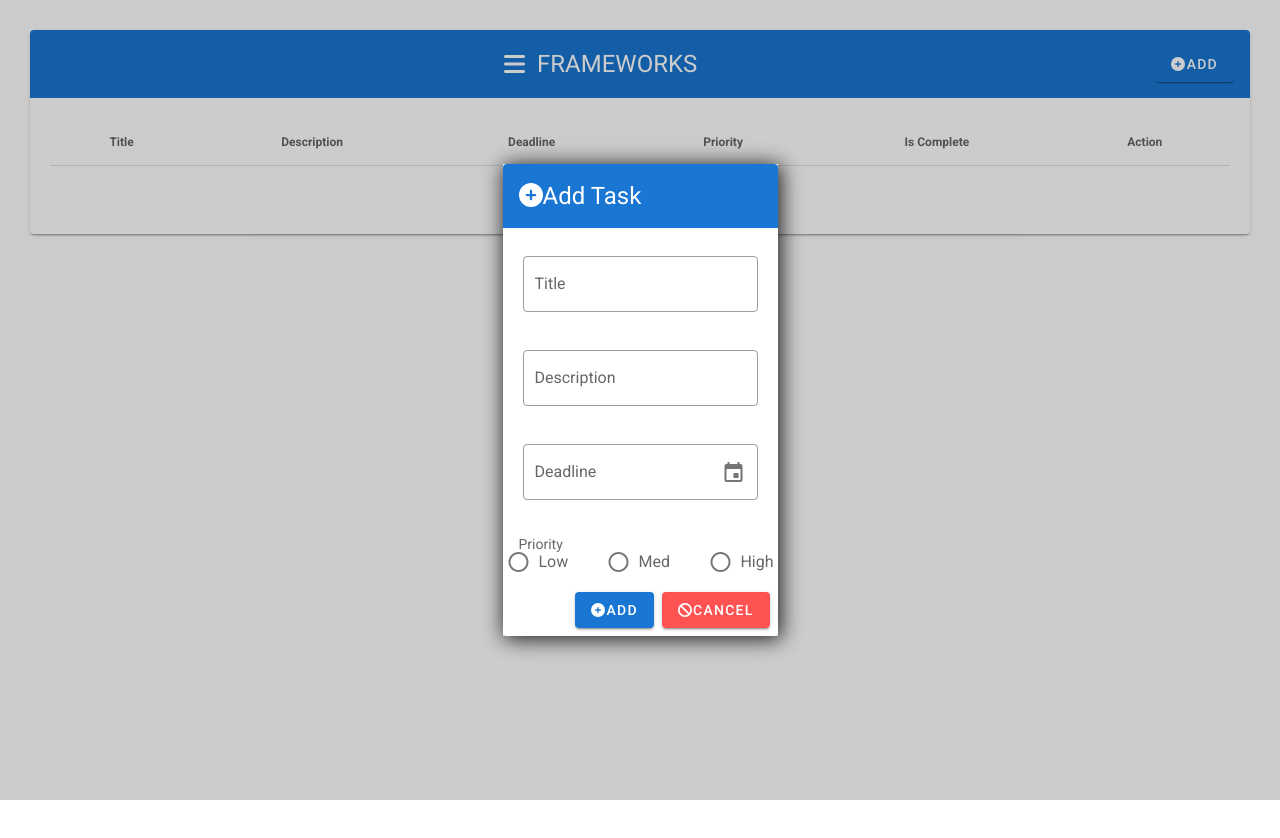
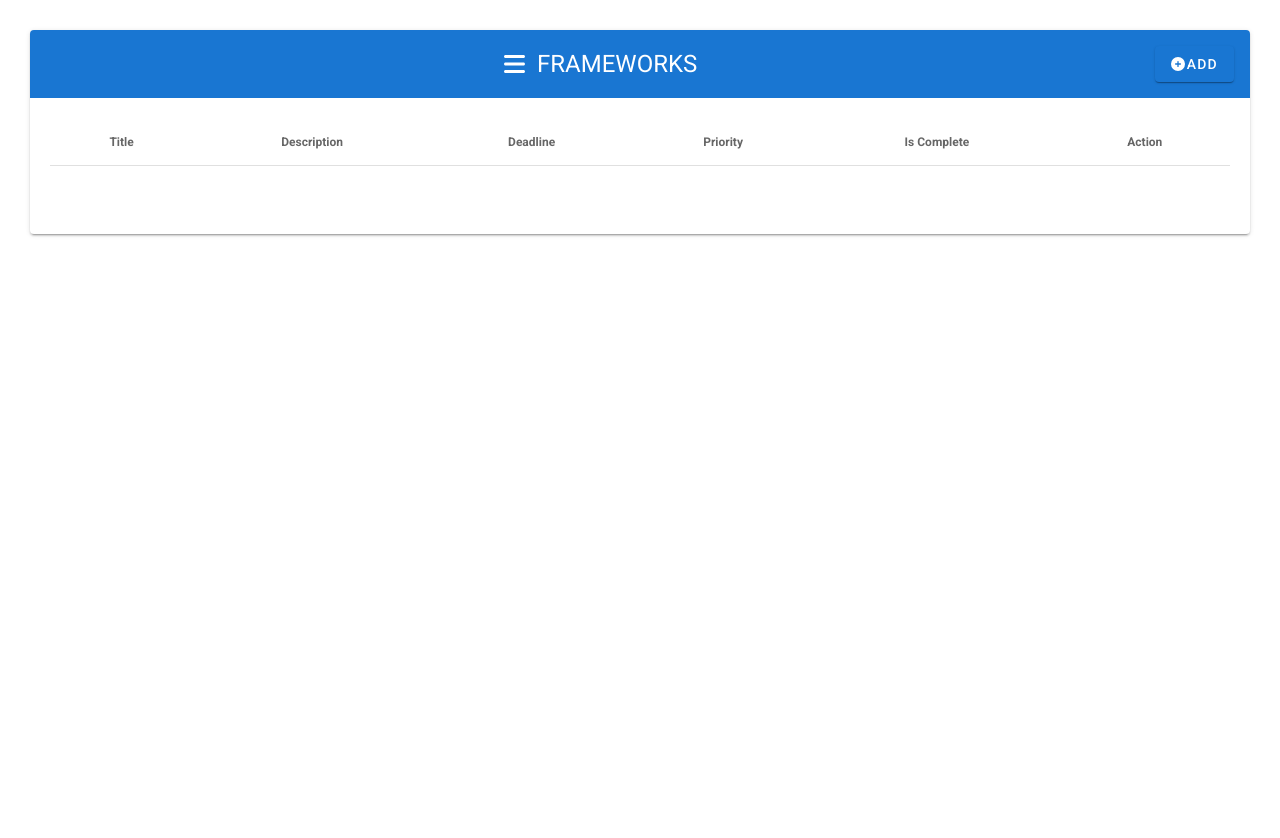
Before and after one commit to jeffpan602/To-Do-App, a Vue app in the folder todoapp/: page / in a window 1280 px wide. Shown: the top 838 px of the page. Built offline with nearby package versions, Linux system fonts and the light colour scheme.

Commit message:
updated add button functionality

```diff
--- a/todoapp/src/components/modalDialog.vue
+++ b/todoapp/src/components/modalDialog.vue
@@ -47,7 +47,8 @@
                                 <i class="fa-solid fa-circle-plus"></i> ADD
                             </v-btn>
                         </div>
-                        <v-btn color="error" elevation="2" @click="close"> <span class="fa-solid fa-ban" /> CANCEL
+                        <v-btn color="error" elevation="2" @click="closeModalDialog"> <span class="fa-solid fa-ban" />
+                            CANCEL
                         </v-btn>
                     </v-layout>
                 </v-form>
@@ -57,6 +58,13 @@
 </template>
 
 <script>
+export default {
+    name: 'modalDialog',
+    props: {
+        isVisible: Boolean,
+        isAddTask: Boolean
+    }
+}
 </script>
 
 <style>
--- a/todoapp/src/components/toDo.vue
+++ b/todoapp/src/components/toDo.vue
@@ -7,7 +7,7 @@
                 <span class="fa-solid fa-bars" /> &nbsp; FRAMEWORKS
                 <v-spacer />
 
-                <v-btn color="primary" elevation="1">
+                <v-btn @click="addTask" color="primary" elevation="1">
                     <span class="fa-solid fa-circle-plus" />ADD
                 </v-btn>
 
@@ -35,7 +35,7 @@
                 </template>
             </v-simple-table>
         </v-card>
-        <modalDialog />
+        <modalDialog v-if="isVisible" />
     </v-app>
 </template>
 <script>
@@ -49,7 +49,18 @@ export default {
     //life cycles
     created() { },
     //methods
-    methods: {},
+    methods: {
+        showModalDialog() {
+            this.isVisible = true
+        },
+        closeModalDialog() {
+            this.isVisible = false
+            console.log("cncel")
+        },
+        addTask() {
+            this.showModalDialog()
+        }
+    },
     //watchers
     watch: {},
     //computed
@@ -57,9 +68,9 @@ export default {
     //global vars
     data() {
         return {
-
+            isVisible: false
         };
 
-    },
+    }
 }
 </script>
```
